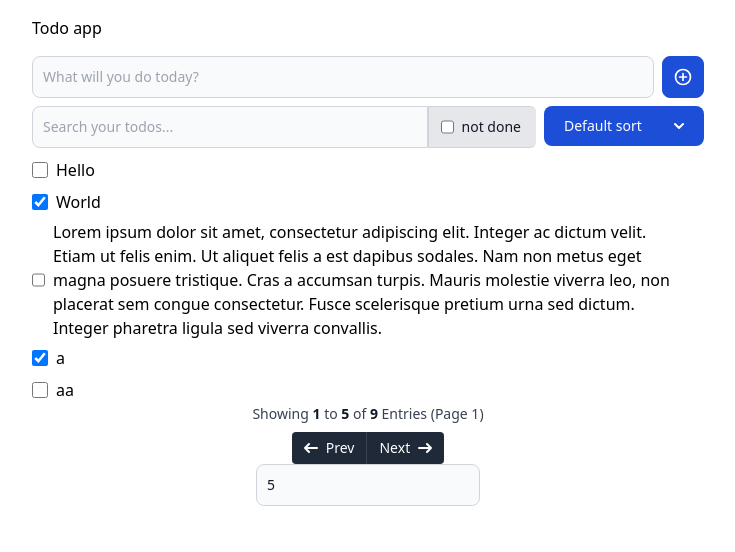
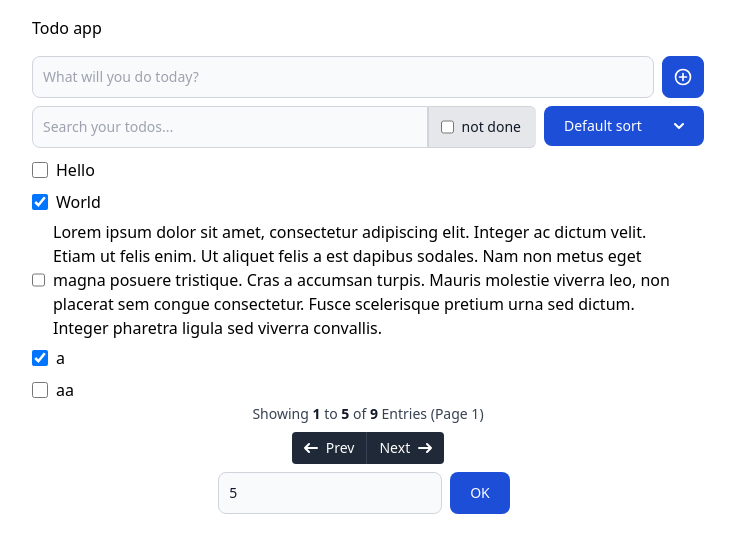
Before and after one commit to k-dx/react-todo, a React (Vite) app: page / in a window 1280 px wide. Shown: the top 552 px of the page, without its empty margins (272-1007 px from the left). Built offline with nearby package versions, Linux system fonts and the light colour scheme; the HTML template or start-up script is replaced by a standard one.

Commit message:
better pagination

```diff
--- a/src/components/Paginator/Paginator.tsx
+++ b/src/components/Paginator/Paginator.tsx
@@ -1,3 +1,5 @@
+import { useState } from "react";
+
 interface IProps {
   page: number;
   setPage: (page: number) => void;
@@ -13,6 +15,9 @@ export default function ({
   totalVisibleItems,
   setItemsPerPage,
 }: IProps) {
+  const [formItemsPerPage, setFormItemsPerPage] = useState<string>(
+    itemsPerPage.toString()
+  );
   return (
     <div className="flex flex-col items-center">
       {/* <!-- Help text --> */}
@@ -80,15 +85,31 @@ export default function ({
           </svg>
         </button>
       </div>
-      <input
-        className="bg-gray-50 border border-gray-300 text-gray-900 text-sm rounded-lg focus:ring-blue-500 focus:border-blue-500 block p-2.5 dark:bg-gray-700 dark:border-gray-600 dark:placeholder-gray-400 dark:text-white dark:focus:ring-blue-500 dark:focus:border-blue-500"
-        type="number"
-        value={itemsPerPage}
-        onChange={(e) => {
+      <form
+        className="flex mt-2"
+        onSubmit={(e) => {
+          e.preventDefault();
+          if (!Number.isNaN(formItemsPerPage) && Number(formItemsPerPage) < 1) {
+            setFormItemsPerPage(itemsPerPage.toString());
+            return;
+          }
           setPage(1);
-          setItemsPerPage(Number(e.target.value));
+          setItemsPerPage(+formItemsPerPage);
         }}
-      />
+      >
+        <input
+          className="bg-gray-50 border border-gray-300 text-gray-900 text-sm rounded-lg focus:ring-blue-500 focus:border-blue-500 block p-2.5 dark:bg-gray-700 dark:border-gray-600 dark:placeholder-gray-400 dark:text-white dark:focus:ring-blue-500 dark:focus:border-blue-500 mr-2"
+          type="number"
+          value={formItemsPerPage}
+          onChange={(e) => setFormItemsPerPage(e.target.value)}
+        />
+        <button
+          type="submit"
+          className="text-white bg-blue-700 hover:bg-blue-800 focus:ring-4 focus:ring-blue-300 font-medium rounded-lg text-sm px-5 py-2.5 me-2 dark:bg-blue-600 dark:hover:bg-blue-700 focus:outline-none dark:focus:ring-blue-800"
+        >
+          OK
+        </button>
+      </form>
     </div>
   );
 }
```
